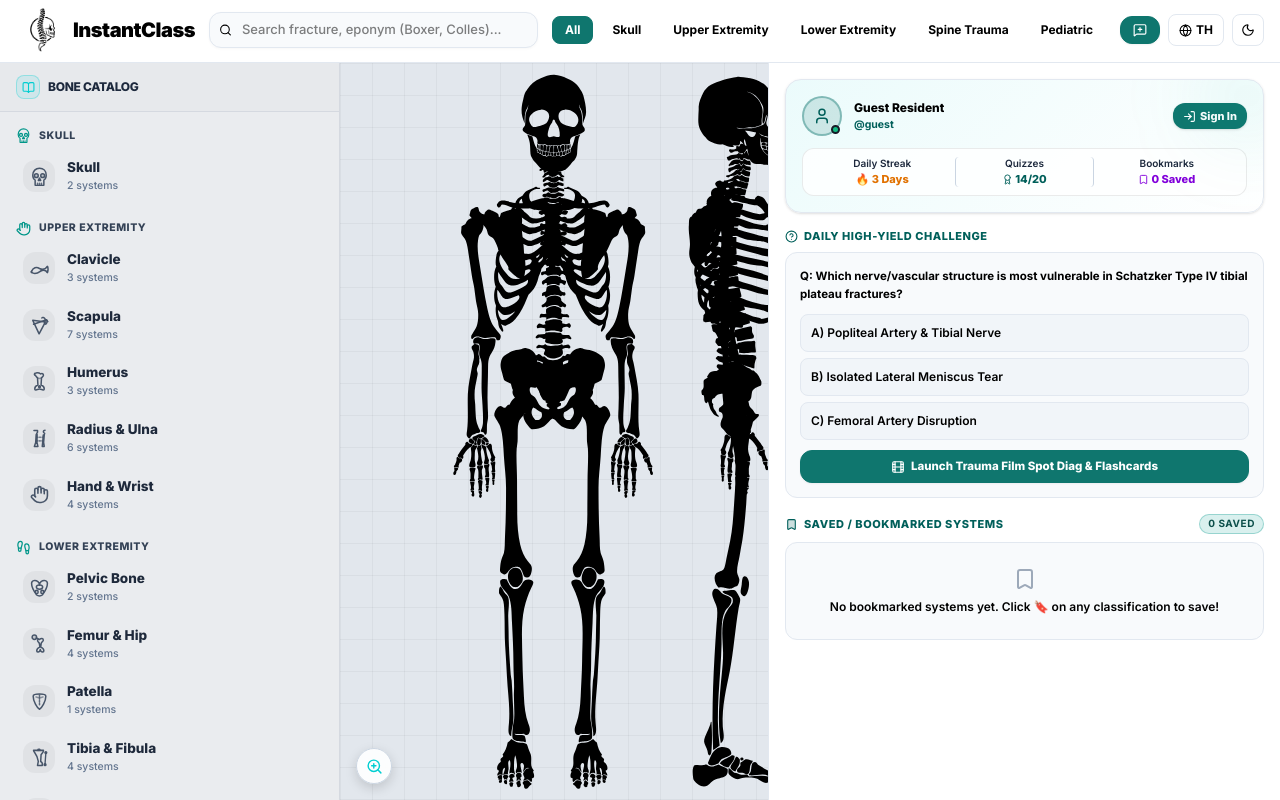
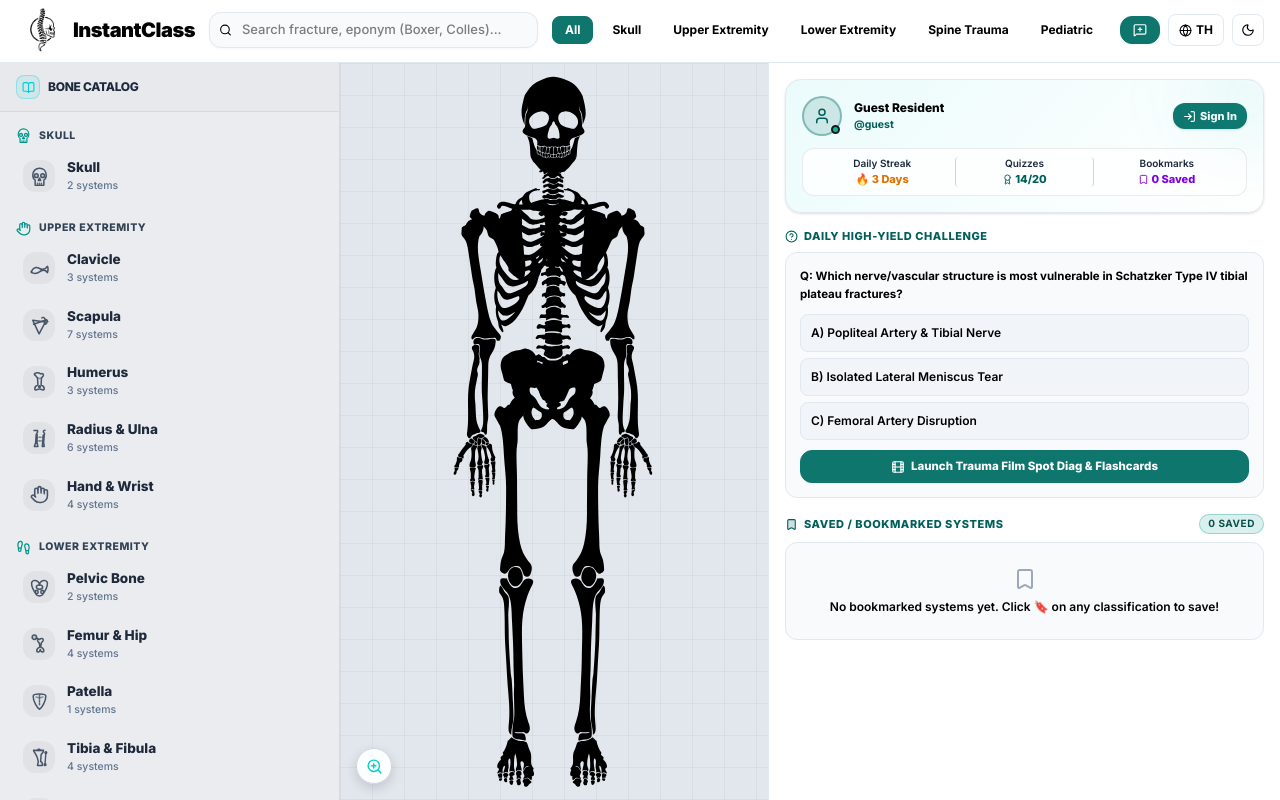
Before and after one commit to peetstk-cyber/InstantClass, a React (Vite) app: page / in a window 1280 px wide. Built offline with nearby package versions, Linux system fonts and the light colour scheme.

Commit message:
อัพเดทเนื้อหาหน้าเว็บ

```diff
--- a/src/App.tsx
+++ b/src/App.tsx
@@ -189,9 +189,7 @@ function App() {
   }, []);
 
   return (
-    <div
-      className={`fixed inset-0 flex flex-col h-full w-full overflow-hidden transition-colors duration-300 ${darkMode ? "bg-[#0E1117] text-slate-100" : "bg-[#EAECEF] text-[#101828]"}`}
-    >
+    <div className={`flex flex-col h-full w-full overflow-hidden relative transition-colors duration-300 ${darkMode ? "bg-[#0E1117] text-slate-100" : "bg-[#EAECEF] text-[#101828]"}`}>
       {/* ── Header ── */}
       <TopNavBar
         darkMode={darkMode}
@@ -211,7 +209,7 @@ function App() {
       />
 
       {/* ── Main body layout ── */}
-      <div className="flex flex-1 min-h-0 w-full overflow-hidden relative">
+      <div className="flex flex-1 overflow-hidden relative">
         {/* Left sidebar - Hidden on mobile */}
         <LeftSidebar
           darkMode={darkMode}
@@ -268,11 +266,8 @@ function App() {
       {/* ── Mobile Standing Vertical Floating Action Icons (Visible when no bone detail sheet is open) ── */}
       {!selectedBone && (
         <div
-          style={{
-            bottom: "calc(1rem + env(safe-area-inset-bottom, 0px))",
-            right: "calc(1rem + env(safe-area-inset-right, 0px))",
-          }}
-          className="fixed z-40 md:hidden flex flex-col items-center gap-2.5 select-none"
+          style={{ bottom: "calc(16px + env(safe-area-inset-bottom, 0px))" }}
+          className="fixed right-4 z-40 md:hidden flex flex-col items-center gap-2.5 select-none"
         >
           {/* Top Icon: Search Classification */}
           <button
--- a/src/components/canvas/InteractiveSkeleton.tsx
+++ b/src/components/canvas/InteractiveSkeleton.tsx
@@ -15,16 +15,9 @@ export const InteractiveSkeleton = ({
   darkMode
 }: InteractiveSkeletonProps) => {
   return (
-    <div className="w-full h-full min-h-0 flex items-center justify-center p-0 overflow-hidden">
-      <div className="relative w-full h-full min-h-0 flex justify-center items-center overflow-hidden">
-        <svg
-          version="1.2"
-          xmlns="http://www.w3.org/2000/svg"
-          viewBox="0 0 245 865"
-          preserveAspectRatio="xMidYMid meet"
-          className="w-full h-full max-h-full max-w-full block"
-          style={{ width: "100%", height: "100%", maxHeight: "100%", maxWidth: "100%" }}
-        >
+    <div className="w-full h-full flex items-center justify-center p-0.5 sm:p-2 overflow-hidden">
+      <div className="relative w-full h-full flex justify-center items-center overflow-hidden">
+        <svg version="1.2" xmlns="http://www.w3.org/2000/svg" viewBox="0 0 245 865" width="245" height="865" className="h-full w-auto max-h-full object-contain">
 
 	<g >
 	</g>
--- a/src/components/canvas/SkeletonCanvas.tsx
+++ b/src/components/canvas/SkeletonCanvas.tsx
@@ -69,13 +69,12 @@ export function SkeletonCanvas({
       style={{
         background: bg,
         flex: 1,
-        minHeight: 0,
         position: "relative",
         overflow: "hidden",
         cursor: canPan ? (isDragging ? "grabbing" : "grab") : "default",
         touchAction: canPan ? "none" : "auto",
       }}
-      className="flex flex-col flex-1 min-h-0 items-center justify-center w-full h-full select-none"
+      className="flex flex-col items-center justify-center w-full h-full select-none"
       onPointerDown={handlePointerDown}
       onPointerMove={handlePointerMove}
       onPointerUp={handlePointerUp}
@@ -100,14 +99,12 @@ export function SkeletonCanvas({
           transition: isDragging ? "none" : "transform 0.2s ease",
           height: "100%",
           width: "100%",
-          minHeight: 0,
           display: "flex",
           alignItems: "center",
           justifyContent: "center",
-          flex: 1,
         }}
       >
-        <div style={{ height: "100%", width: "100%", maxHeight: "100%", minHeight: 0, display: "flex", justifyContent: "center", alignItems: "center", flex: 1 }}>
+        <div style={{ height: "100%", width: "100%", maxHeight: "100%", display: "flex", justifyContent: "center", alignItems: "center" }}>
           <InteractiveSkeleton
             selectedBoneId={selectedBoneId}
             hoveredBoneId={hoveredBoneId}
@@ -120,11 +117,8 @@ export function SkeletonCanvas({
 
       {/* Small Floating Zoom Control at Bottom-Left */}
       <div
-        style={{
-          bottom: "calc(1rem + env(safe-area-inset-bottom, 0px))",
-          left: "calc(1rem + env(safe-area-inset-left, 0px))",
-        }}
-        className="absolute z-30 flex flex-col items-start gap-2"
+        style={{ bottom: "calc(16px + env(safe-area-inset-bottom, 0px))" }}
+        className="absolute left-4 z-30 flex flex-col items-start gap-2"
       >
         {/* Zoom Slider Popover */}
         {showZoomSlider && (
--- a/src/components/detail/DetailPanel.tsx
+++ b/src/components/detail/DetailPanel.tsx
@@ -1170,9 +1170,8 @@ export function DetailPanel({
         borderColor: border,
         transform: dragY > 0 ? `translateY(${dragY}px)` : undefined,
         transition: handleTouchStartY === null ? "transform 0.2s ease" : "none",
-        maxHeight: "calc(var(--real-vh, 1dvh) * 85)",
       }}
-      className={`fixed inset-x-0 bottom-0 z-50 rounded-t-3xl border-t shadow-[0_-10px_35px_rgba(0,0,0,0.5)] flex flex-col overflow-hidden ${
+      className={`fixed inset-x-0 bottom-0 z-50 rounded-t-3xl max-h-[85dvh] max-h-[calc(100dvh-56px)] border-t shadow-[0_-10px_35px_rgba(0,0,0,0.5)] flex flex-col overflow-hidden ${
         isClosing ? "animate-slide-down-m" : "animate-slide-up-m"
       } md:static md:w-[40%] md:min-w-[380px] md:max-h-none md:rounded-none md:border-t-0 md:border-l md:shadow-none md:animate-slide-in-r md:z-20`}
     >
--- a/src/index.css
+++ b/src/index.css
@@ -68,16 +68,26 @@
 /* ─── Base ─── */
 *, *::before, *::after { box-sizing: border-box; }
 
-html, body, #root {
+html, body {
+  width: 100%;
   height: 100%;
-  width: 100%;
-  overflow: hidden;
-  overscroll-behavior: none;
-  -webkit-overflow-scrolling: touch;
   margin: 0;
   padding: 0;
+  overflow: hidden;
   position: fixed;
   inset: 0;
+  -webkit-text-size-adjust: 100%;
+  -webkit-font-smoothing: antialiased;
+}
+
+#root {
+  width: 100%;
+  height: 100%;
+  position: absolute;
+  inset: 0;
+  overflow: hidden;
+  display: flex;
+  flex-direction: column;
 }
 
 html { scroll-behavior: smooth; }
@@ -86,7 +96,6 @@ body {
   font-family: 'Inter', ui-sans-serif, system-ui, sans-serif;
   background-color: var(--color-oc-bg);
   color: #000000;
-  -webkit-font-smoothing: antialiased;
   transition: background-color 0.3s, color 0.3s;
 }
 
```
